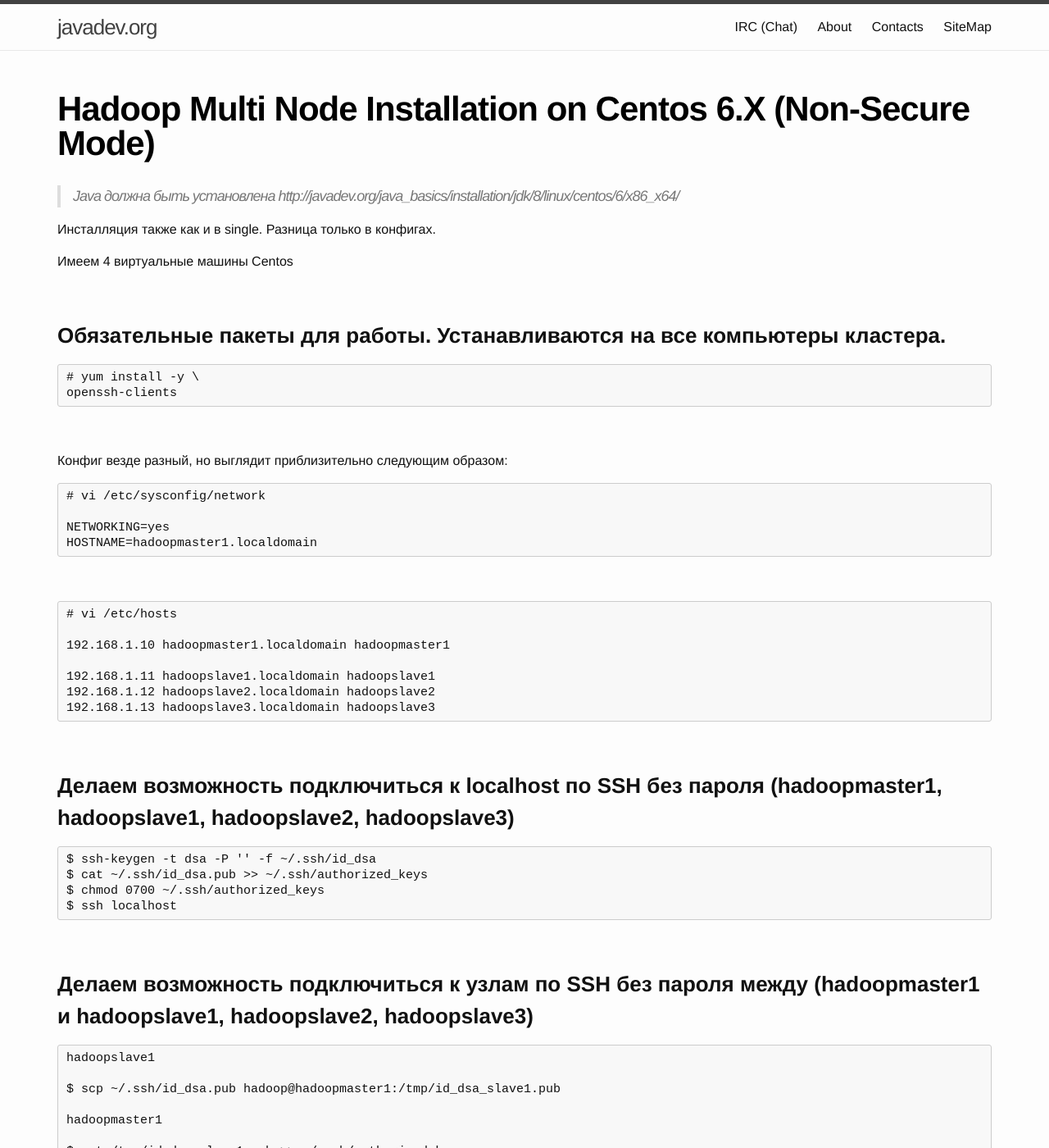
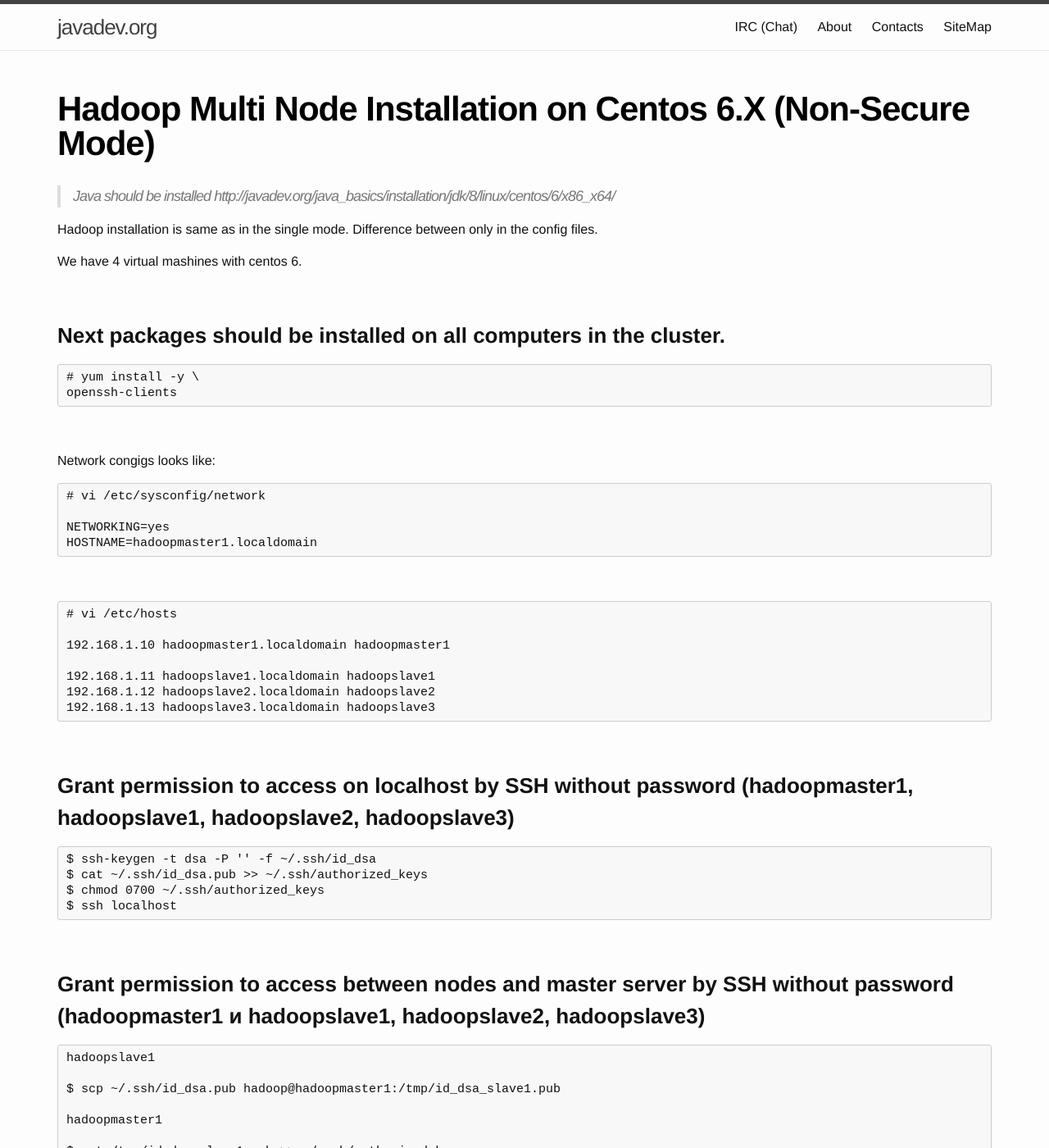
Before and after one commit to webmakaka/javadev.org, a Jekyll site: the page built from website/docs/hadoop/03-multi-node-installation-on-centos-6-non-sucure-mode.md, in a window 1280 px wide and 1400 px high. Shown: the whole window at 82% size. Built offline with Jekyll 4.4.1, drawn with Linux system fonts in a browser that asks for light colours; comment, search, counter and statistics services are not loaded; some of the changed text lies outside the part shown.

Commit message:
hadoop text updated

```diff
--- a/website/docs/hadoop/03-multi-node-installation-on-centos-6-non-sucure-mode.md
+++ b/website/docs/hadoop/03-multi-node-installation-on-centos-6-non-sucure-mode.md
@@ -5,19 +5,18 @@ permalink: /docs/hadoop/centos/6/installation/multi-node-installation-on-centos-
 ---
 
 
-> Java должна быть установлена
+> Java should be installed
 > http://javadev.org/java_basics/installation/jdk/8/linux/centos/6/x86_x64/
 
 
-Инсталляция также как и в single.
-Разница только в конфигах.
+Hadoop installation is same as in the single mode.
+Difference between only in the config files.
 
-Имеем 4 виртуальные машины Centos
-
+We have 4 virtual mashines with centos 6.
 
 <br/>
 
-### Обязательные пакеты для работы. Устанавливаются на все компьютеры кластера.
+### Next packages should be installed on all computers in the cluster.
 
 	# yum install -y \
 	openssh-clients
@@ -26,7 +25,7 @@ permalink: /docs/hadoop/centos/6/installation/multi-node-installation-on-centos-
 <br/>
 
 
-Конфиг везде разный, но выглядит приблизительно следующим образом:
+Network congigs looks like:
 
 	# vi /etc/sysconfig/network
 
@@ -46,7 +45,7 @@ permalink: /docs/hadoop/centos/6/installation/multi-node-installation-on-centos-
 <br/>
 
 
-### Делаем возможность подключиться к localhost по SSH без пароля (hadoopmaster1, hadoopslave1, hadoopslave2, hadoopslave3)
+### Grant permission to access on localhost by SSH without password (hadoopmaster1, hadoopslave1, hadoopslave2, hadoopslave3)
 
 	$ ssh-keygen -t dsa -P '' -f ~/.ssh/id_dsa
 	$ cat ~/.ssh/id_dsa.pub >> ~/.ssh/authorized_keys
@@ -55,7 +54,7 @@ permalink: /docs/hadoop/centos/6/installation/multi-node-installation-on-centos-
 
 <br/>
 
-### Делаем возможность подключиться к узлам по SSH без пароля между (hadoopmaster1 и hadoopslave1, hadoopslave2, hadoopslave3)
+### Grant permission to access between nodes and master server by SSH without password (hadoopmaster1 и hadoopslave1, hadoopslave2, hadoopslave3)
 
 	hadoopslave1
 
@@ -167,7 +166,7 @@ permalink: /docs/hadoop/centos/6/installation/multi-node-installation-on-centos-
 
 <br/>
 
-### На всех компьютерах, работающих в кластере (hadoopmaster1, hadoopslave1, hadoopslave2, hadoopslave3)
+### Next configs are the same on all computers in the cluster (hadoopmaster1, hadoopslave1, hadoopslave2, hadoopslave3)
 
 
 	$ vi /opt/hadoop/2.7.1/etc/hadoop/core-site.xml
@@ -250,7 +249,7 @@ permalink: /docs/hadoop/centos/6/installation/multi-node-installation-on-centos-
 
 <br/>
 
-### Запуск на hadoopmaster1
+### Start hadoop daemons on hadoopmaster1
 
 
 	$ hadoop namenode -format
@@ -275,7 +274,7 @@ permalink: /docs/hadoop/centos/6/installation/multi-node-installation-on-centos-
 
 <br/>
 
-### Можно подключиться браузером и проверить, сколько нод в кластере.
+### Connect to hadoop browser console
 
 Summary
 
```
Also changed, not shown: website/docs/hadoop/02-single-node-installation-on-centos-6.x.md (+7 -11 lines).
